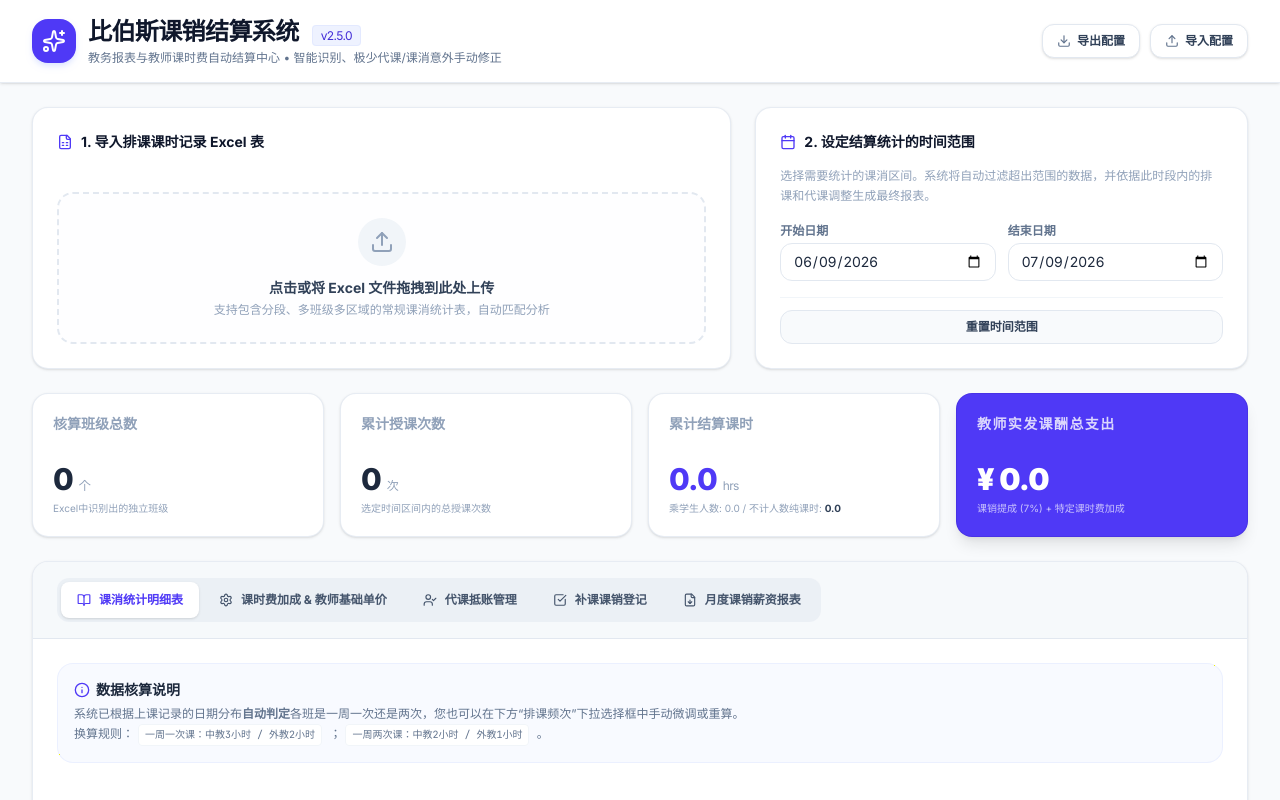
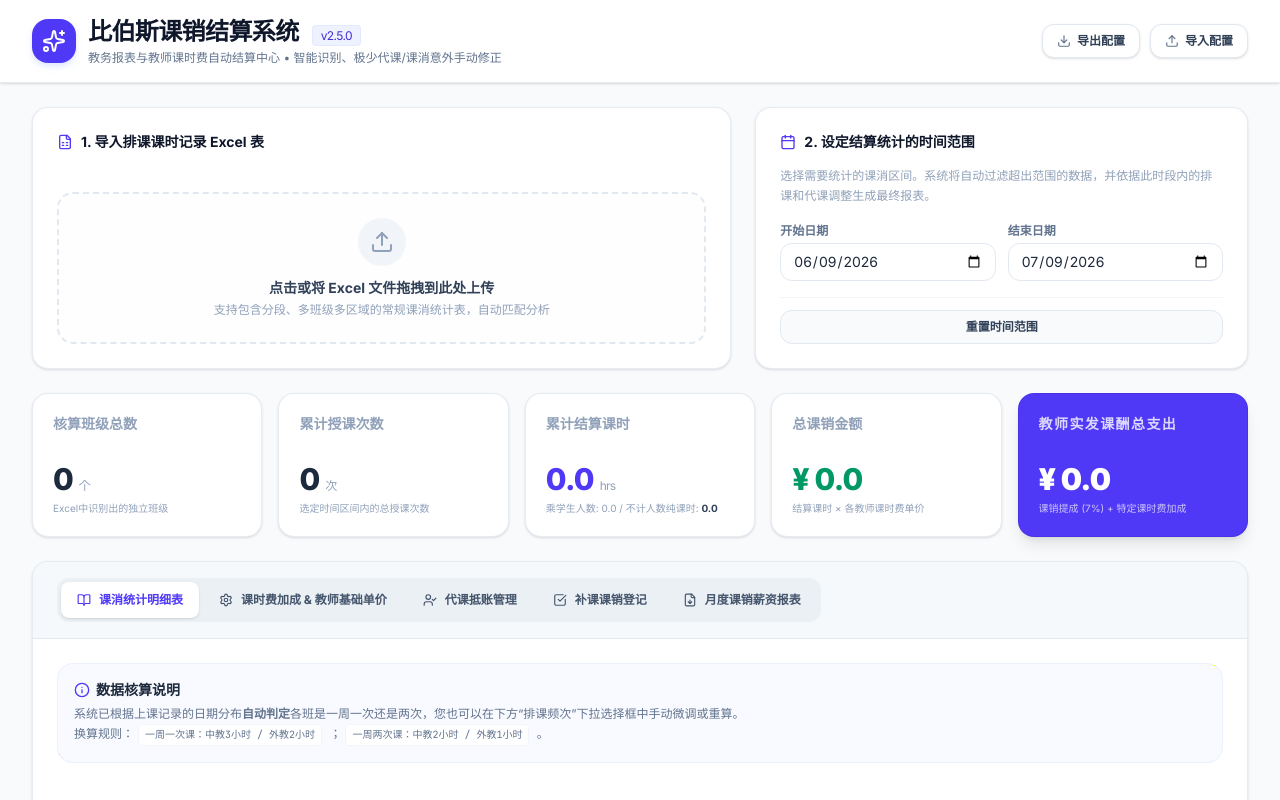
Before and after one commit to Jerryzhao26/TeacherClass, a React (Vite) app: page / in a window 1280 px wide. Shown: the top 800 px of the page. Built offline with nearby package versions, Linux system fonts and the light colour scheme.

Commit message:
feat(dashboard): add total course deduction widget
Expand the metrics summary to include a new widget for calculating total course deduction, and update the grid layout to support five columns on large screens.

```diff
--- a/src/App.tsx
+++ b/src/App.tsx
@@ -1259,7 +1259,7 @@ export default function App() {
         </div>
 
         {/* METRICS & QUICK SUMMARY WIDGETS */}
-        <div className="grid grid-cols-2 lg:grid-cols-4 gap-4">
+        <div className="grid grid-cols-2 md:grid-cols-3 lg:grid-cols-5 gap-4">
           <div className="bg-white p-5 rounded-2xl border border-slate-200/80 shadow-sm flex flex-col justify-between h-36">
             <span className="text-sm text-slate-400 font-semibold">核算班级总数</span>
             <div>
@@ -1283,6 +1283,14 @@ export default function App() {
               <p className="text-[10px] text-slate-400 mt-1">
                 乘学生人数: {overviewStats.totalHours.toFixed(1)} / 不计人数纯课时: <strong className="text-slate-700 font-bold">{overviewStats.totalBaseHours.toFixed(1)}</strong>
               </p>
+            </div>
+          </div>
+
+          <div className="bg-white p-5 rounded-2xl border border-slate-200/80 shadow-sm flex flex-col justify-between h-36">
+            <span className="text-sm text-slate-400 font-semibold">总课销金额</span>
+            <div>
+              <div className="text-3xl font-extrabold text-emerald-600 tracking-tight">¥ {overviewStats.totalCourseDeduction.toLocaleString(undefined, {minimumFractionDigits: 1, maximumFractionDigits: 1})}</div>
+              <p className="text-[10px] text-slate-400 mt-1">结算课时 × 各教师课时费单价</p>
             </div>
           </div>
 
```
